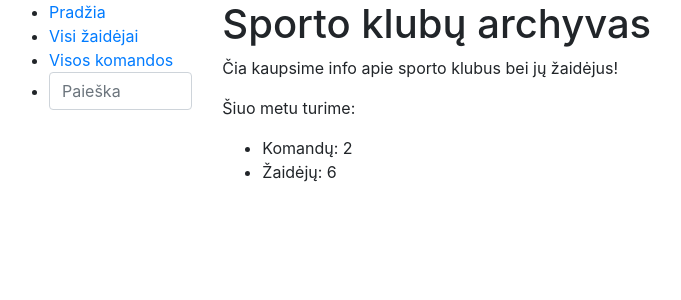
After one commit to regis1986/praktika2, a Django app: page / in a window 1280 px wide. The commit adds this page. Shown: the top 300 px of the page, without its empty margins (6-687 px from the left). Run offline with Django 4.2, Linux system fonts and the light colour scheme; data comes from the database, SQL or seed files in the repository; some libraries are stand-ins or nearby versions.

```diff
--- a/komanda/templates/base.html
+++ b/komanda/templates/base.html
@@ -19,9 +19,9 @@ MCw98/SFnGE8fJT3GXwEOngsV7Zt27NXFoaoApmYm81iuXoPkFOJwJ8ERdknLPMO"
         <div class="col-sm-2">
             {% block sidebar %}
             <ul class="sidebar-nav">
-                <li><a href="{% url 'homepage-url' %}">Pradžia</a></li>
+                <li><a href="{% url 'homepage' %}">Pradžia</a></li>
                 <li><a href="">Visi žaidėjai</a></li>
-                <li><a href="">Visos komandos</a></li>
+                <li><a href="{% url 'visos-komandos' %}">Visos komandos</a></li>
                  <li>
                     <form action="rch-name' %}" method="get" class="form-group">
                         <input type="text" name="search_text" class="form-control" placeholder="Paieška" style="min-width: 6rem;">
--- /dev/null
+++ b/komanda/templates/index.html
@@ -0,0 +1,11 @@
+{% extends "base.html" %}
+
+{% block content %}
+<h1>Sporto klubų archyvas</h1>
+<p>Čia kaupsime info apie sporto klubus bei jų žaidėjus!</p>
+<p>Šiuo metu turime:</p>
+<ul>
+    <li>Komandų: {{ num_komandos_t }}</li>
+    <li>Žaidėjų: {{ num_zaidejai_t }}</li>
+</ul>
+{% endblock %}
--- a/komanda/urls.py
+++ b/komanda/urls.py
@@ -2,5 +2,6 @@ from django.urls import path
 from . import views
 
 urlpatterns = [
-    # path('', views.index, name='homepage'),
+    path('', views.index, name='homepage'),
+    path('komandos/', views.komandos, name='visos-komandos')
     ]
--- a/komanda/views.py
+++ b/komanda/views.py
@@ -1,3 +1,25 @@
-from django.shortcuts import render
+from django.shortcuts import render, get_object_or_404
+from .models import Komanda, Zaidejas
+from django.views import generic
+from django.db.models import Q
+# from django.http import HttpResponse
 
-# Create your views here.
+def index(request):
+    num_komandos = Komanda.objects.all().count()
+    num_zaidejai = Zaidejas.objects.count()
+
+    context_t = {
+        'num_komandos_t': num_komandos,
+        'num_zaidejai_t': num_zaidejai,
+    }
+
+    return render(request, 'index.html', context=context_t)
+
+
+def komandos(request):
+    visos_komandos = Komanda.objects.all()
+    # print(authors)
+    context_t = {
+        'visos_komandos_t': visos_komandos
+    }
+    return render(request, 'visos_komandos.html', context=context_t)
```
Also changed, not shown: komanda/templates/visos_komandos.html (added, +11 -0 lines).
